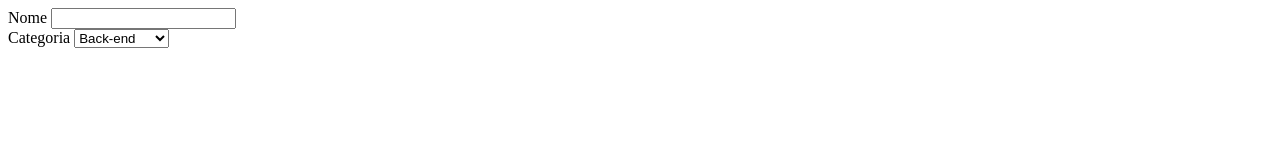
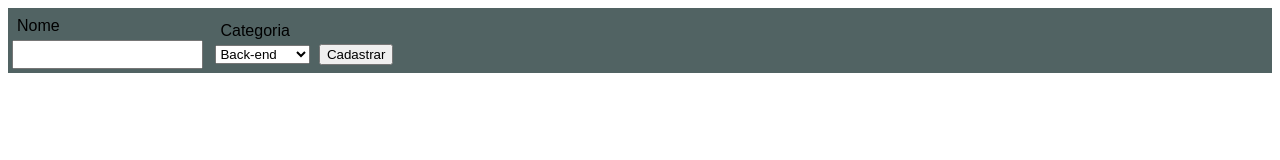
Before and after one commit to renanbonk/proway-curso-css-avancado, a plain HTML site: page SASS/Exercicio/index.html in a window 1280 px wide. Drawn offline with nearby package versions, Linux system fonts and the light colour scheme; files that its build step writes are made by us from their sources.

Commit message:
Exercicio SASS 01- continuação

```diff
--- a/SASS/Aninhamento/index.scss
+++ b/SASS/Aninhamento/index.scss
@@ -33,17 +33,3 @@ nav {
 
     }
 }
-
-nav ul {
-    margin: 0;
-    padding: 0;
-    list-style: none;
-}
-
-nav ul li {
-    display: inline-block;
-}
-
-nav ul li nav ul li a:hover {
-    background-color: #3498db;
-}
--- a/SASS/Exercicio/index.html
+++ b/SASS/Exercicio/index.html
@@ -1,5 +1,5 @@
 <!DOCTYPE html>
-<html lang="en">
+<html lang="pt-br">
 
 <head>
     <meta charset="UTF-8">
@@ -9,22 +9,22 @@
 </head>
 
 <body>
-    <form action="">
+    <form>
         <div>
             <label for="campo-nome">Nome</label>
-            <input type="text" id="campo-nome" name="nome" required>
+            <input type="text" id="campo-nome" name="nome" required focus>
         </div>
         <div>
             <label for="campo-categoria">Categoria</label>
-            <select name="Categoria" id="campo-categoria" required>
+            <select name="Categoria" id="campo-categoria" required >
                 <optgroup label="Desenvolvimento">
                     <option value="Back-end">Back-end</option>
                     <option value="Front-end">Front-end</option>
                     <option value="full Stack">Full stack</option>
                 </optgroup>
+            </select>
         </div>
         <button>Cadastrar</button>
     </form>
 </body>
-
 </html>
--- a/SASS/Exercicio/index.scss
+++ b/SASS/Exercicio/index.scss
@@ -0,0 +1,41 @@
+$font-family: Arial, Helvetica, sans-serif;
+
+body {
+    margin: 3;
+    font-family: $font-family;
+}
+
+// %template-base{
+//     padding: 15px;
+//     margin: 10px 0px;
+//     border-radius: 5px;
+//     font-size: 16px;
+//     border: 1px solid transparent;
+//     color: white;
+// }
+
+
+
+
+
+form{
+    background-color: rgb(81, 99, 99);
+    div{
+        margin: 2px;
+        padding: 2px;
+        display: inline-block;
+        label{
+            display: block;
+            padding: 5px;
+            color: rgb(0, 0, 0);
+        }
+        input{
+            display: block;
+            padding: 5px;
+            color: rgb(15, 15, 15);
+        }
+        select:{
+
+        }
+    }
+}
```
Also changed, not shown: SASS/Exercicio/index.css (added), 1 other file.
